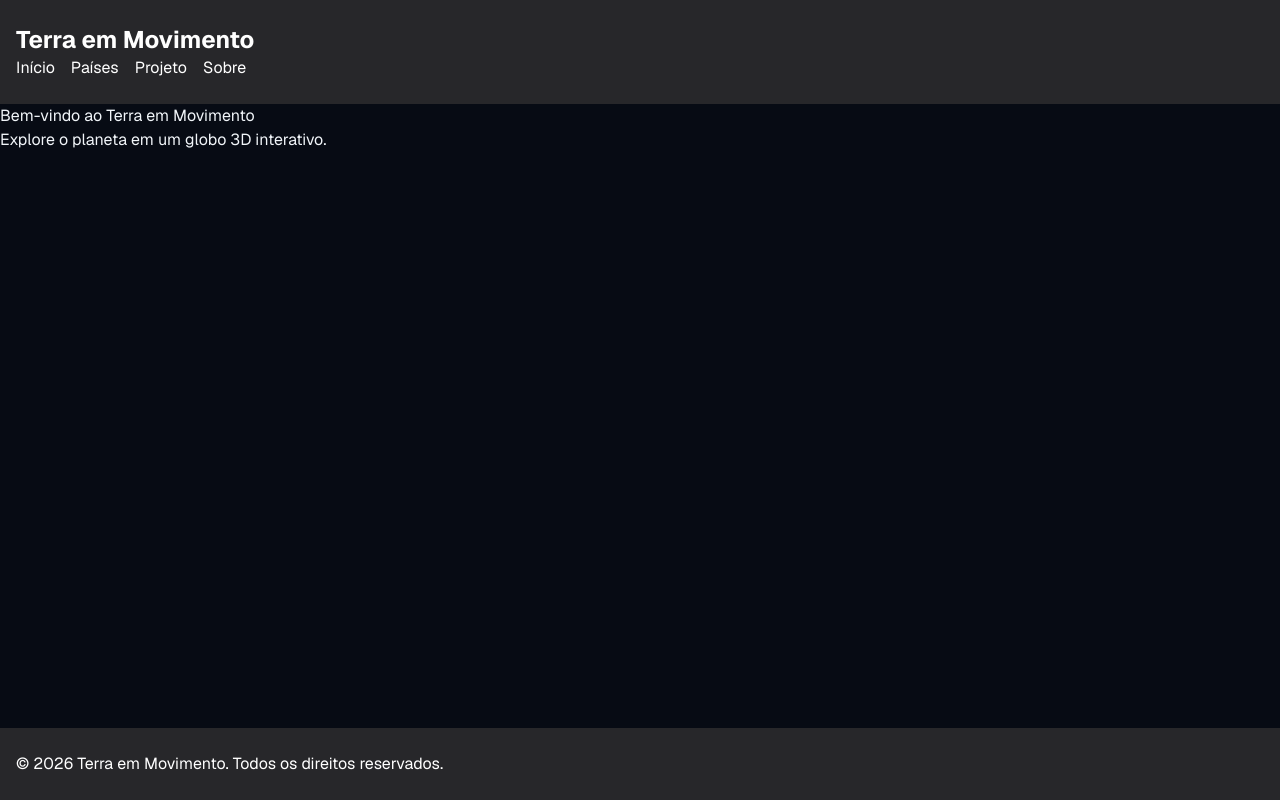
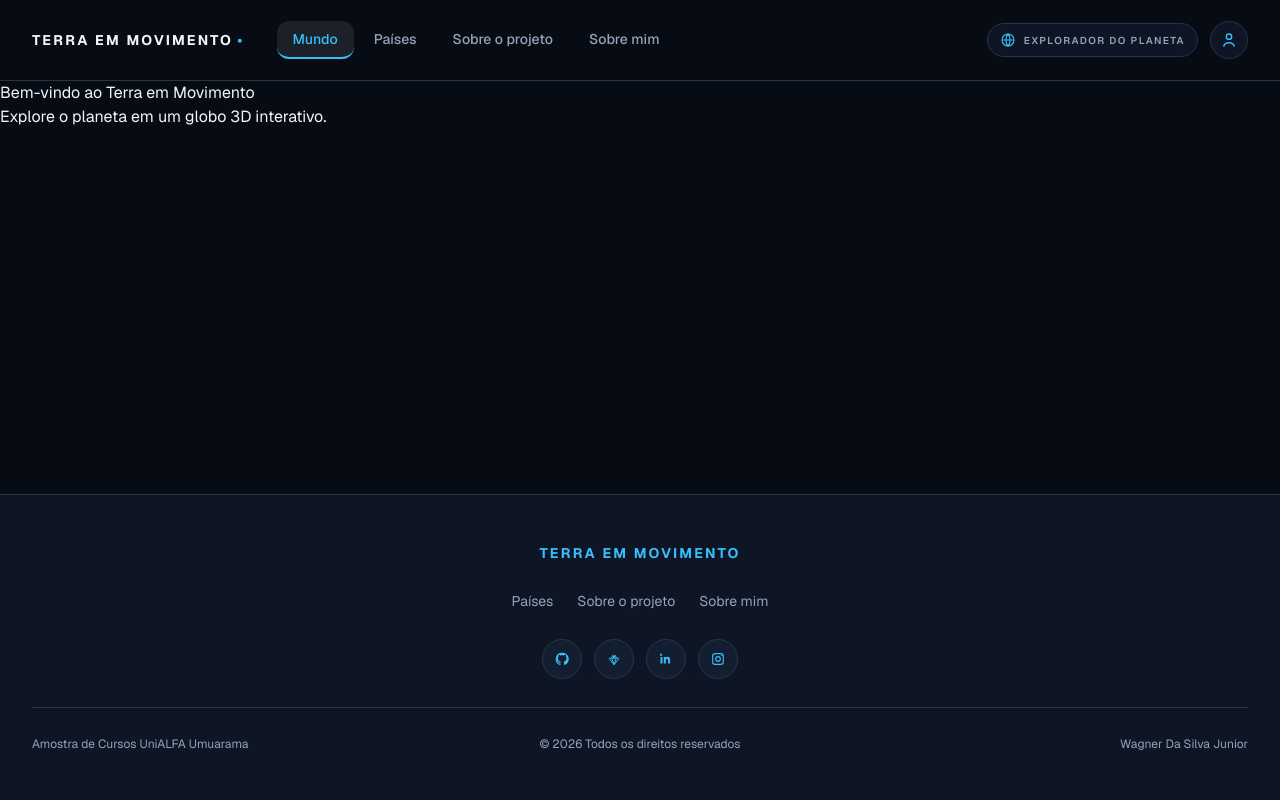
Before and after one commit to ELTAILS/terra_em_movimento, a Next.js app: page / in a window 1280 px wide. Built offline with nearby package versions, Linux system fonts and the light colour scheme.

Commit message:
Meu agente criei o footer e o header, criando componentes para reutilizar codigos repetidos e crieu o novo layout para funcionar nas paginas de erro.

```diff
--- /dev/null
+++ b/app/(pages)/layout.tsx
@@ -0,0 +1,16 @@
+import Footer from "@/components/Footer";
+import Header from "@/components/Header";
+
+export default function PagesLayout({
+  children,
+}: Readonly<{
+  children: React.ReactNode;
+}>) {
+  return (
+    <>
+      <Header />
+      <main className="flex-1">{children}</main>
+      <Footer />
+    </>
+  );
+}
--- a/app/layout.tsx
+++ b/app/layout.tsx
@@ -1,8 +1,6 @@
 import type { Metadata } from "next";
 import { Geist, Geist_Mono } from "next/font/google";
 import "./globals.css";
-import Header from "../components/Header";
-import Footer from "../components/Footer";
 
 const geistSans = Geist({
   variable: "--font-geist-sans",
@@ -26,11 +24,7 @@ export default function RootLayout({ children }: LayoutProps<"/">) {
       className={`${geistSans.variable} ${geistMono.variable} h-full antialiased`}
     >
       <body className="min-h-full flex flex-col">
-        <Header /> {/* Cabeçalho */}
-          <main className="flex-1">
-            {children} {/* Conteúdo principal */}
-          </main>
-        <Footer /> {/* Rodapé */}
+        {children}
       </body>
     </html>
   );
--- a/components/Footer.tsx
+++ b/components/Footer.tsx
@@ -1,8 +1,56 @@
+import Link from "next/link";
+import { GithubIcon, GitlabIcon, InstagramIcon, LinkedinIcon } from "./icons";
+import { navigationLinks, socialLinks } from "@/lib/site";
+
+const socialIcons = {
+  github: GithubIcon,
+  gitlab: GitlabIcon,
+  linkedin: LinkedinIcon,
+  instagram: InstagramIcon,
+} as const;
+
 export default function Footer() {
   return (
-    <footer className="bg-zinc-800 text-white">
-      <div className="container mx-auto px-4 py-6">
-        <p>&copy; 2026 Terra em Movimento. Todos os direitos reservados.</p>
+    <footer className="border-t border-border bg-surface px-4 py-12 text-muted sm:px-6 lg:px-8">
+      <div className="mx-auto flex max-w-7xl flex-col items-center gap-7 text-center">
+        <Link href="/" className="rounded-lg text-sm font-bold tracking-[0.16em] text-primary focus-visible:outline-2 focus-visible:outline-offset-4 focus-visible:outline-ring">
+          TERRA EM MOVIMENTO
+        </Link>
+        <nav aria-label="Rodapé">
+          <ul className="flex flex-wrap justify-center gap-x-6 gap-y-2 text-sm">
+            {navigationLinks.slice(1).map((link) => (
+              <li key={link.href}>
+                <Link href={link.href} className="rounded-md transition-colors motion-reduce:transition-none hover:text-foreground focus-visible:outline-2 focus-visible:outline-offset-2 focus-visible:outline-ring">
+                  {link.label}
+                </Link>
+              </li>
+            ))}
+          </ul>
+        </nav>
+        <ul className="flex items-center gap-3">
+          {socialLinks.map((social) => {
+            const Icon = socialIcons[social.icon];
+
+            return (
+              <li key={social.label}>
+                <a
+                  href={social.href}
+                  aria-label={social.label}
+                  target="_blank" rel="noopener noreferrer"
+                  className="flex size-10 items-center justify-center rounded-full border border-border bg-tertiary text-primary transition-colors motion-reduce:transition-none hover:bg-surface-elevated focus-visible:outline-2 focus-visible:outline-offset-2 focus-visible:outline-ring"
+                >
+                  <Icon className="size-4" aria-hidden="true" />
+                </a>
+              </li>
+            );
+          })}
+        </ul>
+        <div className="h-px w-full bg-border" />
+        <div className="grid w-full gap-2 text-xs text-muted md:grid-cols-3 md:items-center md:text-left">
+          <span>Amostra de Cursos UniALFA Umuarama</span>
+          <span className="md:text-center">© 2026 Todos os direitos reservados</span>
+          <span className="md:text-right">Wagner Da Silva Junior</span>
+        </div>
       </div>
     </footer>
   );
--- a/components/Header.tsx
+++ b/components/Header.tsx
@@ -1,20 +1,33 @@
 import Link from "next/link";
+import NavLinks from "./NavLinks";
+import { GlobeIcon, UserIcon } from "./icons";
 
 export default function Header() {
   return (
-    <header className="bg-zinc-800 text-white">
-      <div className="mx-auto px-4 py-6">
-        <Link href="/">
-          <h1 className="text-2xl font-bold">Terra em Movimento</h1>
+    <header className="border-b border-border bg-background text-foreground">
+      <div className="mx-auto flex min-h-20 max-w-7xl flex-wrap items-center gap-x-8 gap-y-2 px-4 py-3 sm:px-6 lg:flex-nowrap lg:px-8">
+        <Link
+          href="/"
+          className="shrink-0 rounded-lg text-sm font-bold tracking-[0.16em] focus-visible:outline-2 focus-visible:outline-offset-4 focus-visible:outline-ring"
+        >
+          TERRA EM MOVIMENTO<span className="ml-1 text-primary" aria-hidden="true">•</span>
         </Link>
-        <nav>
-          <ul className="flex space-x-4">
-            <li><Link href="/">Início</Link></li>
-            <li><Link href="/paises">Países</Link></li>
-            <li><Link href="/projeto">Projeto</Link></li>
-            <li><Link href="/sobre">Sobre</Link></li>
-          </ul>
+        <nav aria-label="Principal" className="order-3 w-full overflow-x-auto md:order-none md:w-auto md:flex-1">
+          <NavLinks />
         </nav>
+        <div className="ml-auto flex items-center gap-3">
+          <div className="hidden items-center gap-2 rounded-full border border-border bg-surface px-3 py-2 text-[10px] font-semibold tracking-[0.14em] text-muted lg:flex">
+            <GlobeIcon className="size-4 text-primary" aria-hidden="true" />
+            EXPLORADOR DO PLANETA
+          </div>
+          <Link
+            href="/sobre"
+            aria-label="Sobre mim"
+            className="rounded-full border border-border bg-surface p-2 text-primary transition-colors motion-reduce:transition-none hover:bg-surface-elevated focus-visible:outline-2 focus-visible:outline-offset-2 focus-visible:outline-ring"
+          >
+            <UserIcon className="size-5" aria-hidden="true" />
+          </Link>
+        </div>
       </div>
     </header>
   );
--- /dev/null
+++ b/components/NavLinks.tsx
@@ -0,0 +1,33 @@
+"use client";
+
+import Link from "next/link";
+import { usePathname } from "next/navigation";
+import { navigationLinks } from "@/lib/site";
+
+export default function NavLinks() {
+  const pathname = usePathname();
+
+  return (
+    <ul className="flex min-w-max items-center gap-1">
+      {navigationLinks.map((link) => {
+        const isActive = pathname === link.href;
+
+        return (
+          <li key={link.href}>
+            <Link
+              href={link.href}
+              aria-current={isActive ? "page" : undefined}
+              className={`inline-flex rounded-xl border-b-2 px-4 py-2 text-sm font-medium transition-colors motion-reduce:transition-none focus-visible:outline-2 focus-visible:outline-offset-2 focus-visible:outline-ring ${
+                isActive
+                  ? "border-primary bg-surface-elevated text-primary"
+                  : "border-transparent text-muted hover:bg-surface-elevated hover:text-foreground"
+              }`}
+            >
+              {link.label}
+            </Link>
+          </li>
+        );
+      })}
+    </ul>
+  );
+}
--- /dev/null
+++ b/components/icons.tsx
@@ -0,0 +1,56 @@
+import type { SVGProps } from "react";
+
+type IconProps = SVGProps<SVGSVGElement>;
+
+export function GlobeIcon(props: IconProps) {
+  return (
+    <svg viewBox="0 0 24 24" fill="none" stroke="currentColor" strokeWidth="1.7" {...props}>
+      <circle cx="12" cy="12" r="9" />
+      <path d="M3 12h18M12 3c2.2 2.4 3.3 5.4 3.3 9s-1.1 6.6-3.3 9c-2.2-2.4-3.3-5.4-3.3-9S9.8 5.4 12 3Z" />
+    </svg>
+  );
+}
+
+export function UserIcon(props: IconProps) {
+  return (
+    <svg viewBox="0 0 24 24" fill="none" stroke="currentColor" strokeWidth="1.7" {...props}>
+      <circle cx="12" cy="8" r="3.2" />
+      <path d="M5.5 20c.7-3.1 3-4.8 6.5-4.8s5.8 1.7 6.5 4.8" />
+    </svg>
+  );
+}
+
+export function GithubIcon(props: IconProps) {
+  return (
+    <svg viewBox="0 0 24 24" fill="currentColor" {...props}>
+      <path d="M12 2.5a9.5 9.5 0 0 0-3 18.5c.5.1.7-.2.7-.5v-1.8c-2.8.6-3.4-1.2-3.4-1.2-.5-1.2-1.1-1.5-1.1-1.5-.9-.6.1-.6.1-.6 1 0 1.5 1 1.5 1 .9 1.5 2.3 1.1 2.9.8.1-.7.4-1.1.7-1.3-2.2-.3-4.5-1.1-4.5-4.9 0-1.1.4-2 1-2.7-.1-.3-.4-1.3.1-2.7 0 0 .8-.3 2.8 1a9.7 9.7 0 0 1 5.1 0c2-1.3 2.8-1 2.8-1 .5 1.4.2 2.4.1 2.7.6.7 1 1.6 1 2.7 0 3.8-2.3 4.6-4.5 4.9.4.3.7 1 .7 1.9v2.7c0 .3.2.6.7.5A9.5 9.5 0 0 0 12 2.5Z" />
+    </svg>
+  );
+}
+
+export function GitlabIcon(props: IconProps) {
+  return (
+    <svg viewBox="0 0 24 24" fill="none" stroke="currentColor" strokeWidth="1.5" {...props}>
+      <path d="m12 20.5 3.4-9.8H8.6L12 20.5Z" />
+      <path d="m8.6 10.7 1.3-4.2c.1-.4.7-.4.8 0l1.3 4.2M15.4 10.7l-1.3-4.2c-.1-.4-.7-.4-.8 0l-1.3 4.2M8.6 10.7H5.4c-.5 0-.8.5-.5.9l7.1 8.9M15.4 10.7h3.2c.5 0 .8.5.5.9L12 20.5" />
+    </svg>
+  );
+}
+
+export function LinkedinIcon(props: IconProps) {
+  return (
+    <svg viewBox="0 0 24 24" fill="currentColor" {...props}>
+      <path d="M5.2 7.3A1.7 1.7 0 1 1 5.2 4a1.7 1.7 0 0 1 0 3.3ZM3.7 9h3v9.8h-3V9Zm4.8 0h2.9v1.3h.1c.4-.8 1.4-1.6 2.9-1.6 3.1 0 3.7 2 3.7 4.7v5.4h-3v-4.8c0-1.1 0-2.5-1.6-2.5s-1.8 1.2-1.8 2.4v4.9h-3V9Z" />
+    </svg>
+  );
+}
+
+export function InstagramIcon(props: IconProps) {
+  return (
+    <svg viewBox="0 0 24 24" fill="none" stroke="currentColor" strokeWidth="1.7" {...props}>
+      <rect x="4" y="4" width="16" height="16" rx="4" />
+      <circle cx="12" cy="12" r="3.5" />
+      <circle cx="17.3" cy="6.8" r=".8" fill="currentColor" stroke="none" />
+    </svg>
+  );
+}
--- /dev/null
+++ b/lib/site.ts
@@ -0,0 +1,16 @@
+// Definição dos links de navegação
+export const navigationLinks = [
+  { label: "Mundo", href: "/" },
+  { label: "Países", href: "/paises" },
+  { label: "Sobre o projeto", href: "/projeto" },
+  { label: "Sobre mim", href: "/sobre" },
+] as const;
+
+// Definição dos links das redes sociais
+export const socialLinks = [
+  // TODO: substituir os placeholders pelas URLs reais das redes sociais.
+  { label: "GitHub", href: "https://github.com/ELTAILS", icon: "github" },
+  { label: "GitLab", href: "https://gitlab.com/ELTAILS", icon: "gitlab" },
+  { label: "LinkedIn", href: "https://www.linkedin.com/in/wagner-da-silva-junior/", icon: "linkedin" },
+  { label: "Instagram", href: "https://www.instagram.com/wagner_da_silva_junior67/", icon: "instagram" },
+] as const;
```
Also changed, not shown: app/(pages)/page.tsx (renamed from app/page.tsx), 1 other file (tests, documents, lock files or other folders).
